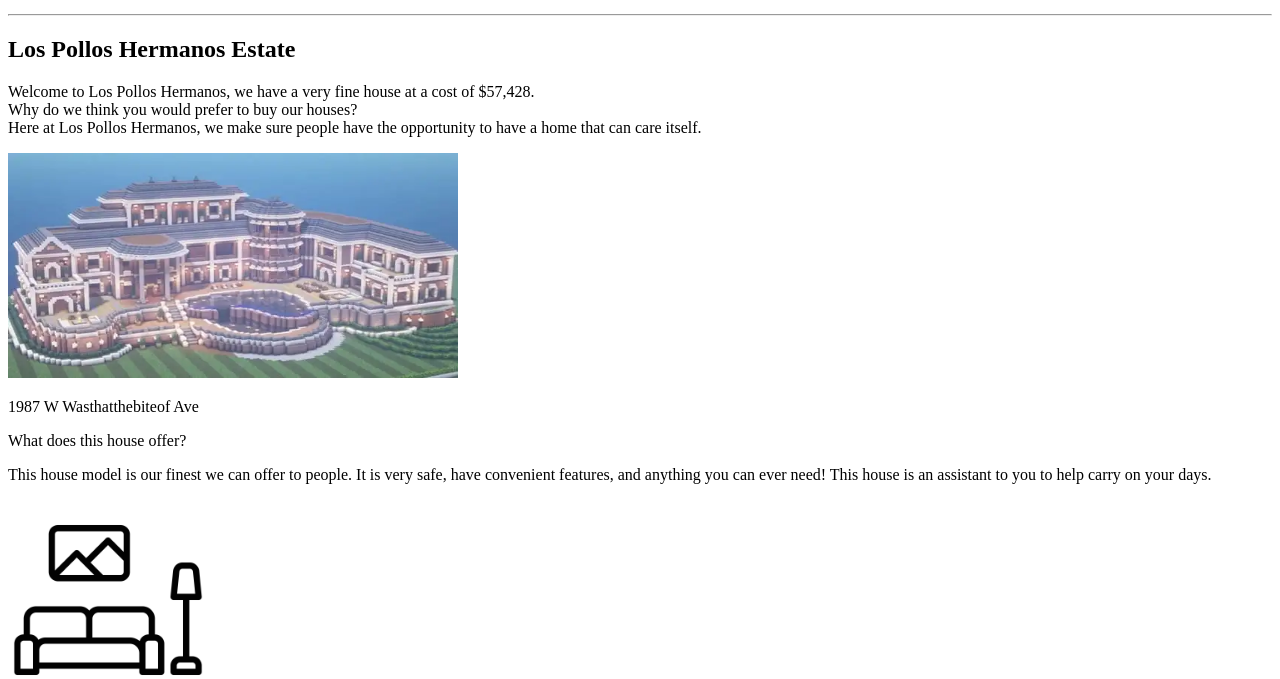
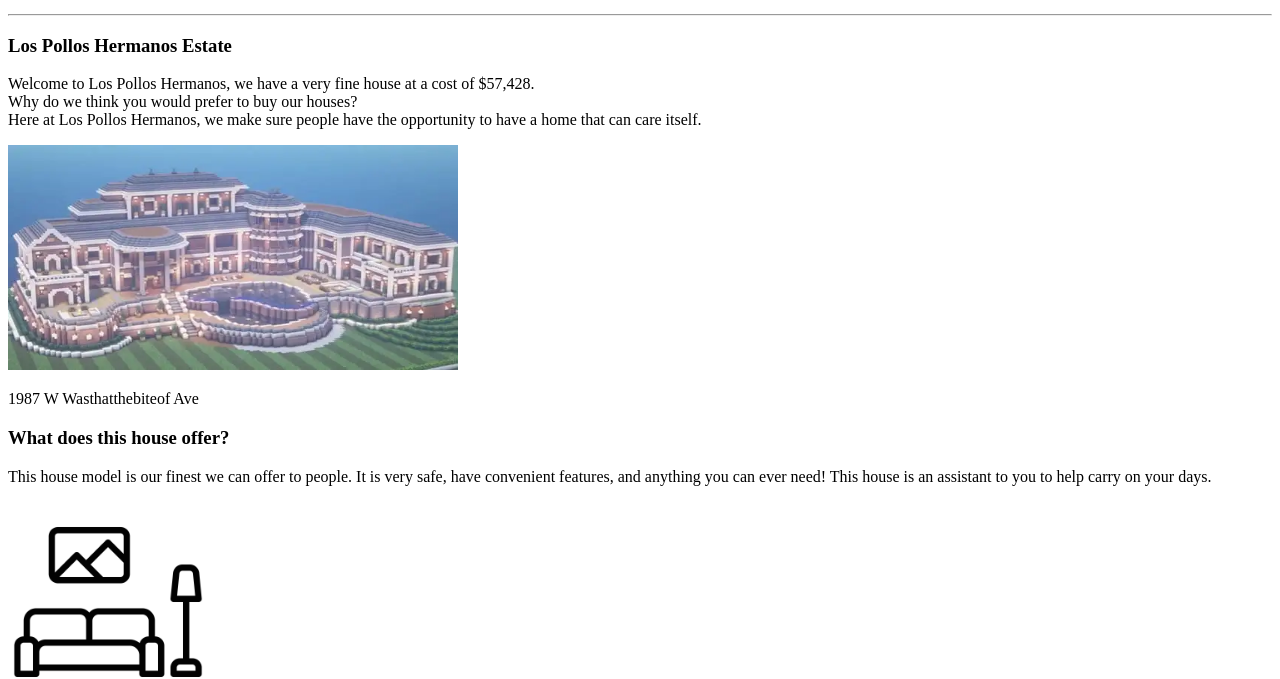
Before and after one commit to Dev-AspiringVibrant/smart-home-content, a plain HTML site: page index.html in a window 1280 px wide. Shown: the part 126-805 px from the top of the page. Drawn offline with Linux system fonts and the light colour scheme.

Commit message:
Tweaked semantic html tags
Presumed to be the final draft.

```diff
--- a/index.html
+++ b/index.html
@@ -22,20 +22,19 @@
 <hr>
         <main>
         <section>
+            <article>
                 <h1>Los Pollos Hermanos Estate</h1>
                 <p>Welcome to Los Pollos Hermanos, we have a very fine house at a cost of $57,428.<br>
                     Why do we think you would prefer to buy our houses?<br>
                     Here at Los Pollos Hermanos, we make sure people have the opportunity to have a home that can care itself.
                 </p>
-        </section>
-
-        <section>
+        </article>
             <nav>
                     <img src="/pictures/minecrafthouse1.webp" alt="A picture of a house" width="450" height="225">
                     <p>1987 W Wasthatthebiteof Ave</p>
             </nav>
 
-            <article>What does this house offer?</article>
+            <h3>What does this house offer?</h3>
                 <p>This house model is our finest we can offer to people. It is very safe, have convenient features, and anything you can ever need!
                     This house is an assistant to you to help carry on your days.
                 </p>
```
Also changed, not shown: features.html (+2 -3 lines), rooms.html (+2 -3 lines), safety.html (+2 -3 lines).
